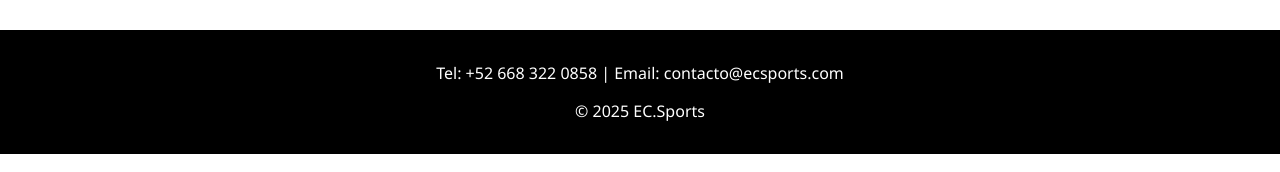
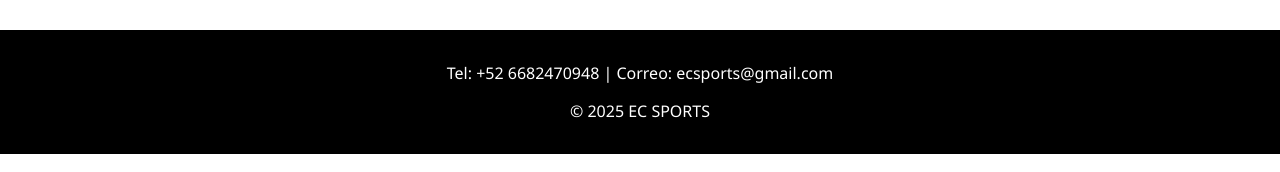
Before and after one commit to CarlosEstra/cesarpagina, a plain HTML site: page carrito.html in a window 1280 px wide. Shown: the part 220-392 px from the top of the page. Drawn offline with Linux system fonts and the light colour scheme.

Commit message:
cambio numero de telefono
si

```diff
--- a/carrito.html
+++ b/carrito.html
@@ -26,8 +26,8 @@
   </main>
 
   <footer>
-    <p>Tel: +52 668 322 0858 | Email: contacto@ecsports.com</p>
-    <p>&copy; 2025 EC.Sports</p>
+     <p>Tel: +52 6682470948 | Correo: ecsports@gmail.com</p>
+    <p>&copy; 2025 EC SPORTS</p>
   </footer>
 
   <script src="interactividad.js"></script>
```
Also changed, not shown: index.html (+1 -1 lines), productos.html (+2 -2 lines).
